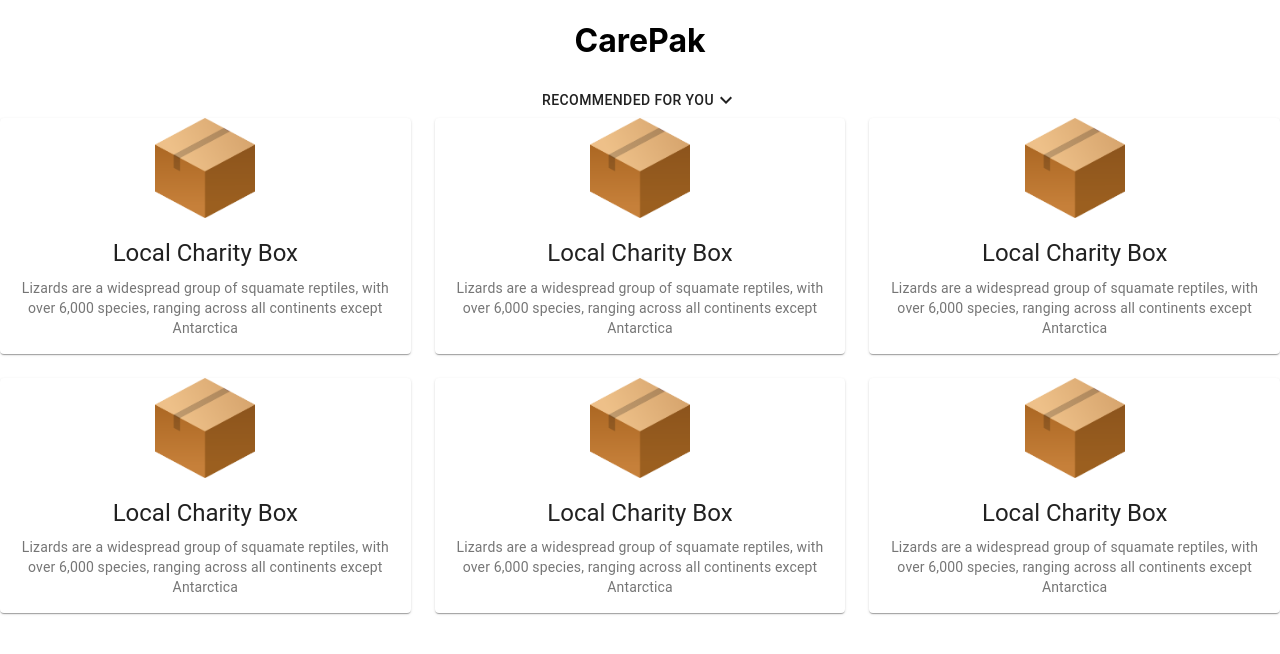
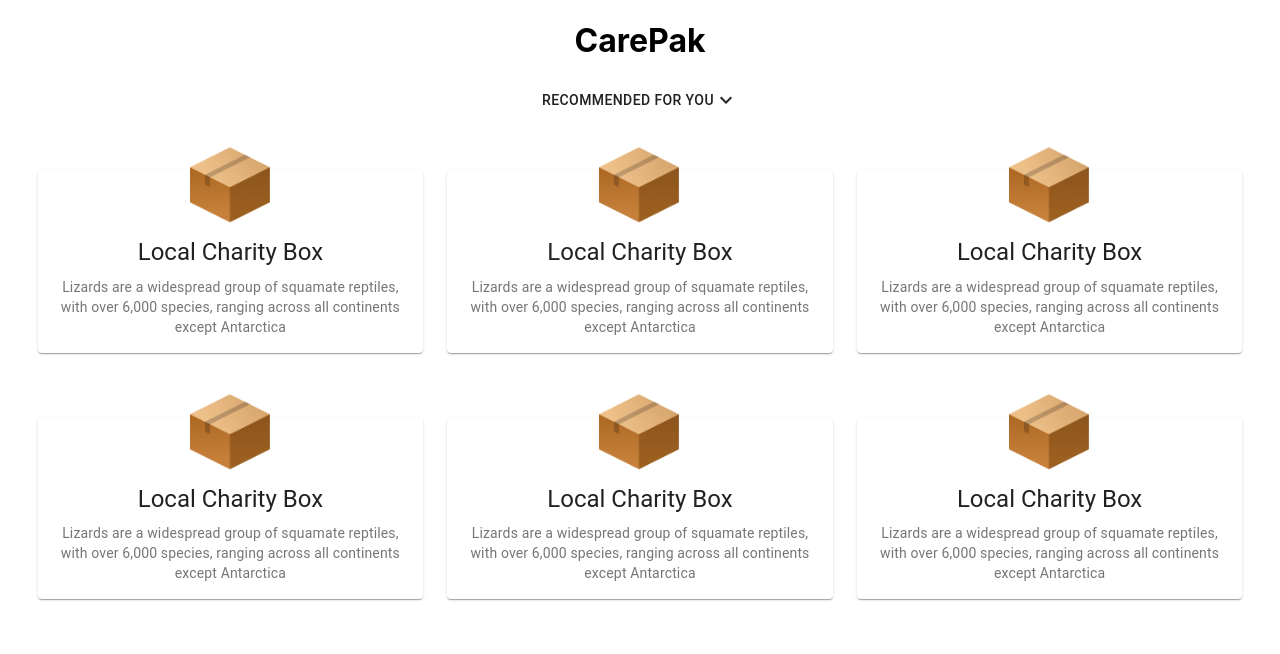
Before and after one commit to aransandhu/CarePak, a React (Create React App) app in the folder client/: page / in a window 1280 px wide. Shown: the top 654 px of the page. Built offline with nearby package versions, Linux system fonts and the light colour scheme.

Commit message:
add box animationsgit add *

```diff
--- a/client/src/Gallery/Home.js
+++ b/client/src/Gallery/Home.js
@@ -47,7 +47,7 @@ class Home extends Component {
       </Link> */}
       <SimpleMenu changeFilter={this.changeFilter}/>
 
-      <Grid container spacing={3}>
+      <Grid container spacing={3} style={{ width: '96vw', margin: '0 2vw' }}>
         <Package packageItem={{title: "Local Charity Box"}}/>
         <Package packageItem={{title: "Local Charity Box"}}/>
         <Package packageItem={{title: "Local Charity Box"}}/>
--- a/client/src/Gallery/Package/Package.js
+++ b/client/src/Gallery/Package/Package.js
@@ -16,10 +16,11 @@ import Button from '@material-ui/core/Button';
 import Typography from '@material-ui/core/Typography';
 
 const Package = ({ packageItem }) => (
-    <Grid item item xs={4}>
-        <Card>
-            <CardActionArea>
-                <Box/>
+    <Grid item xs={4} style={{ marginTop: '5vh'}}>
+      <Item>
+        <Box className="box"/>
+        <Card style={{zIndex: 1}}>
+          <CardActionArea style={{ paddingTop: '50px'}}>
               <CardContent>
               <Typography gutterBottom variant="h5" component="h2">
                   {packageItem.title}
@@ -31,13 +32,57 @@ const Package = ({ packageItem }) => (
               </CardContent>
           </CardActionArea>
         </Card>
+      </Item>
     </Grid>
 );
 
 export default Package;
 
-const Box = styled.img.attrs({
-  src: 'closed_box.png'
-})`
-width: 100px;
-height: 100px;`
+const Box = styled.div`
+  width: 110px;
+  height: 120px;
+  position: absolute;
+  z-index: 999;
+  margin: -6vh 0 0 calc(15% - 55px);
+  cursor: pointer;
+`
+
+const Item = styled.div`
+  width: 100%;
+  cursor: pointer;
+
+  &:hover {
+    .box {
+      background: url('open_box.png');
+      background-size: 110px;
+      animation-duration: 0.7s;
+      animation-name: bounce;
+      animation-timing-function: cubic-bezier(0.280, 0.840, 0.420, 1);
+    }
+  }
+
+  .box {
+    background: url('closed_box.png');
+    background-size: 110px;
+  }
+
+  @keyframes bounce {
+      0%   { transform: scale(1,1)      translateY(0); }
+      10%  { transform: scale(1.1,.9)   translateY(0); }
+      30%  { transform: scale(.9,1.1)   translateY(-20px); }
+      50%  { transform: scale(1.05,.95) translateY(0); }
+      57%  { transform: scale(1,1)      translateY(-3px); }
+      64%  { transform: scale(1,1)      translateY(0); }
+      100% { transform: scale(1,1)      translateY(0); }
+  }
+
+  .packageCard {
+    -webkit-transition: ease 0.2s; /* Safari prior 6.1 */
+    transition: ease 0.2s;
+    &:hover {
+      background-color: white !important;
+      -webkit-transition: ease 0.2s; /* Safari prior 6.1 */
+      transition: ease 0.2s;
+    }
+  }
+`
```
Also changed, not shown: client/public/closed_box.png, client/public/open_box.png. Lines whose indentation alone changed are shown as unchanged.
